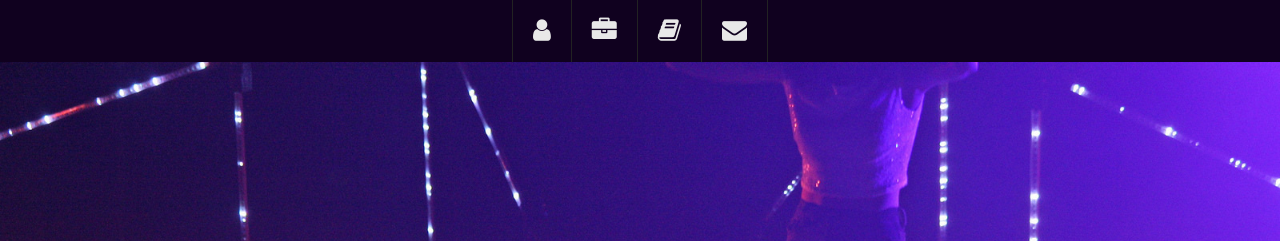
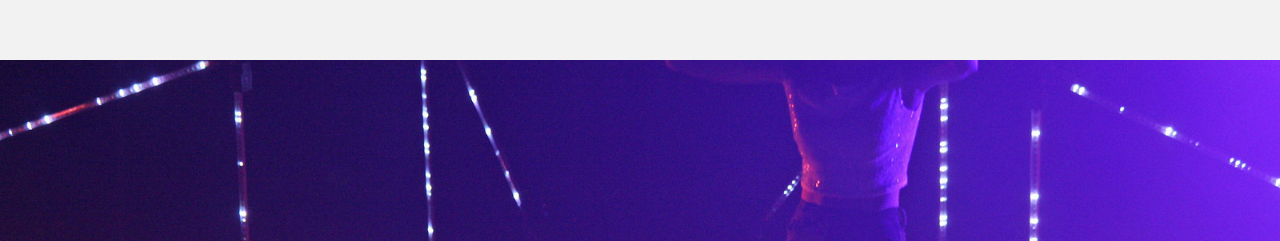
Before and after one commit to kaspnilsson/kaspnilsson.github.io, a plain HTML site: page index.html in a window 1280 px wide. Shown: the top 241 px of the page. Drawn offline with Linux system fonts and the light colour scheme.

Commit message:
Update index.html

```diff
--- a/index.html
+++ b/index.html
@@ -19,39 +19,9 @@
 
   <!-- Custom styles for this template -->
   <link href="./assets/css/main.css" rel="stylesheet">
-
-  <script type="text/javascript" src="./assets/js/jquery.min.js"></script>
-  <script type="text/javascript" src="./assets/js/smoothscroll.js"></script>
 </head>
 
 <body data-spy="scroll" data-offset="0" data-target="#nav">
-
-  <div id="section-topbar">
-    <div id="topbar-inner">
-      <div class="container">
-        <div class="row">
-          <div class="dropdown">
-            <ul id="nav" class="nav">
-              <li class="menu-item"><a class="smoothScroll" href="#about" title="About"><i class="fa fa-user fa-2x"></i></a></li>
-              <li class="menu-item"><a class="smoothScroll" href="#work" title="Works"><i class="fa fa-briefcase fa-2x"></i></a></li>
-              <li class="menu-item"><a class="smoothScroll" href="#education" title="Education"><i class="fa fa-book fa-2x"></i></a></li>
-              <li class="menu-item"><a class="smoothScroll" href="#contact" title="Contact"><i class="fa fa-envelope fa-2x"></i></a></li>
-            </ul>
-            <!--/ uL#nav -->
-          </div>
-          <!-- /.dropdown -->
-
-          <div class="clear"></div>
-        </div>
-        <!--/.row -->
-      </div>
-      <!--/.container -->
-
-      <div class="clear"></div>
-    </div>
-    <!--/ #topbar-inner -->
-  </div>
-  <!--/ #section-topbar -->
 
   <div id="headerwrap">
     <div class="container">
```
